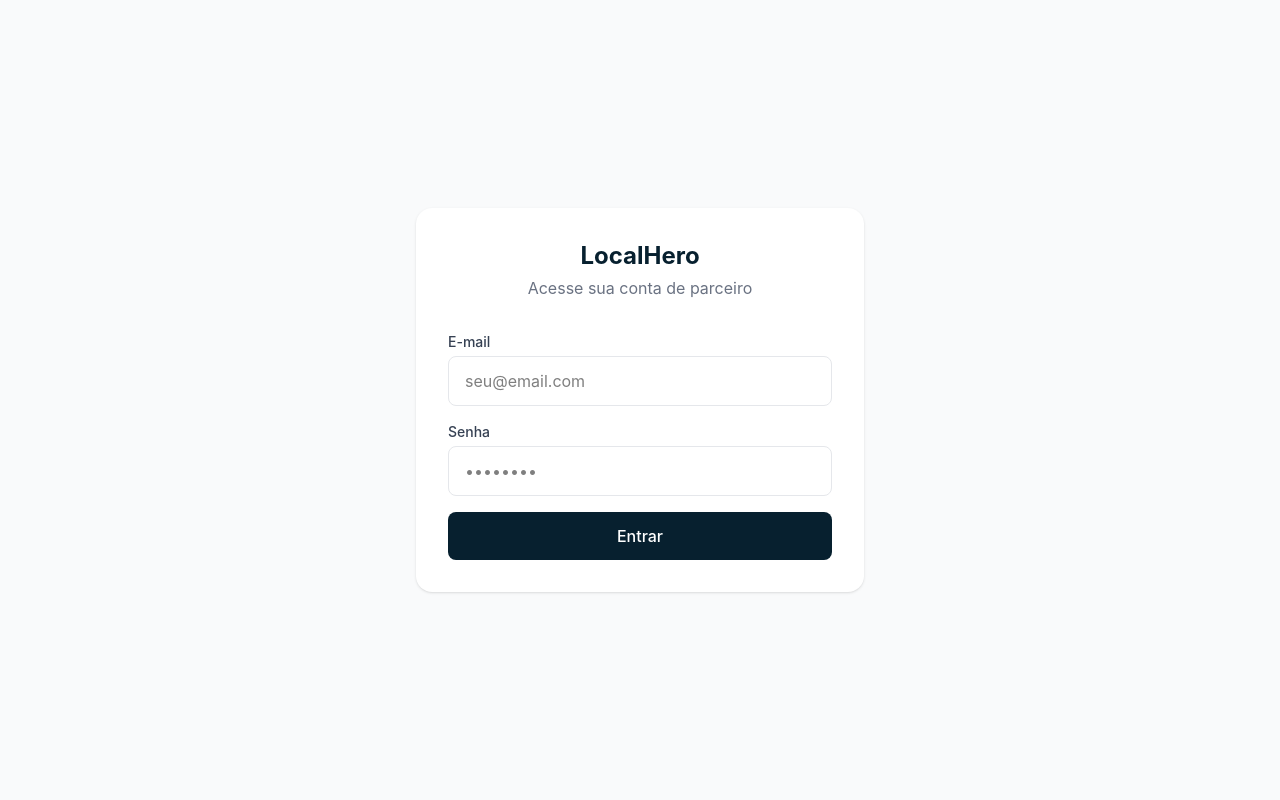
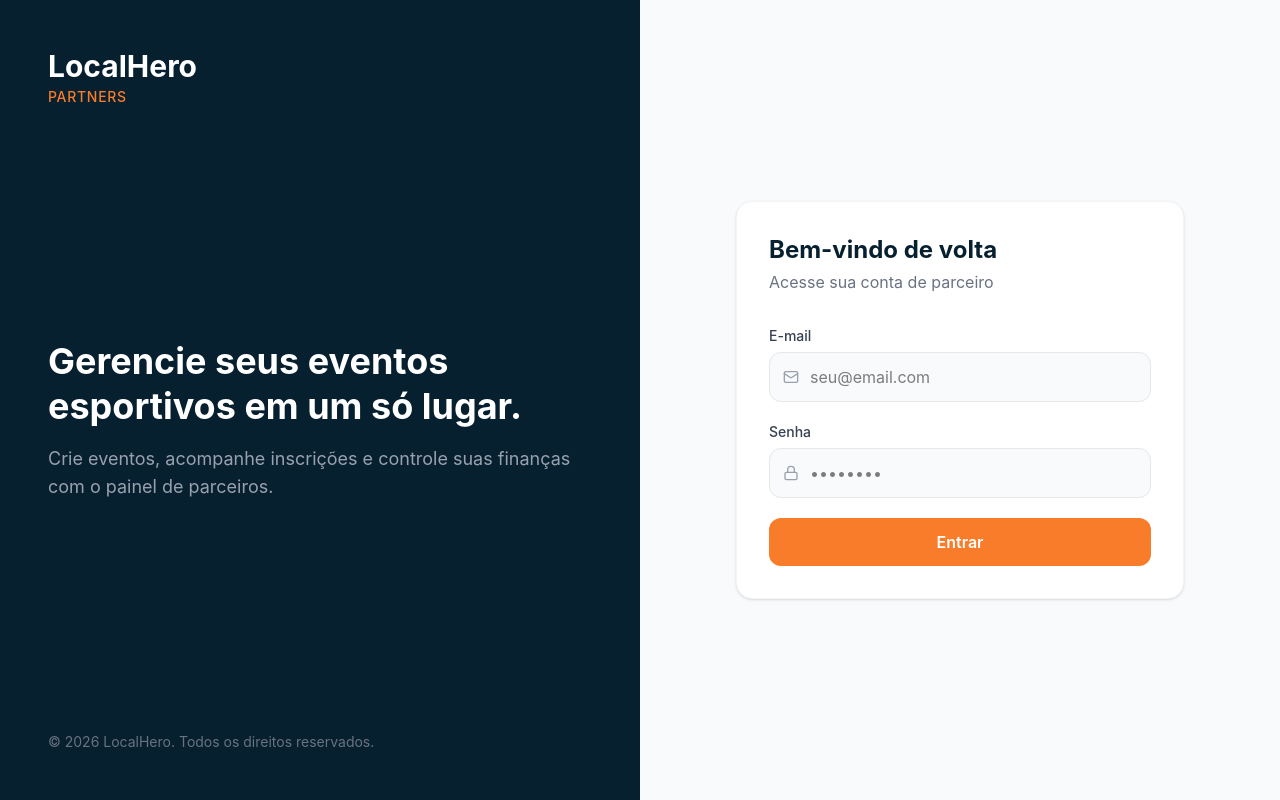
Before and after one commit to NathanAllmeida/localhero-partners, a React (Vite) app: page /login in a window 1280 px wide. Built offline with nearby package versions, Linux system fonts and the light colour scheme.

Commit message:
refatorar página de login com melhorias na interface e tratamento de erros

```diff
--- a/src/lib/api.ts
+++ b/src/lib/api.ts
@@ -96,7 +96,11 @@ export async function api<T = unknown>(
   const json = await res.json()
 
   if (!res.ok) {
-    throw new ApiError(json.message || 'Erro desconhecido', res.status, json)
+    const errorMessage =
+      json.message ||
+      (json.messages && (json.messages.error || Object.values(json.messages)[0])) ||
+      'Erro desconhecido'
+    throw new ApiError(errorMessage, res.status, json)
   }
 
   return json
--- a/src/pages/Login.tsx
+++ b/src/pages/Login.tsx
@@ -2,6 +2,7 @@ import { useState, type FormEvent } from 'react'
 import { Navigate } from 'react-router-dom'
 import { useAuth } from '@/contexts/AuthContext'
 import { ApiError } from '@/lib/api'
+import { AlertCircle, Loader2, Mail, Lock } from 'lucide-react'
 
 export function LoginPage() {
   const { user, login } = useAuth()
@@ -31,57 +32,99 @@ export function LoginPage() {
   }
 
   return (
-    <div className="min-h-screen flex items-center justify-center bg-gray-50">
-      <div className="w-full max-w-md p-8 bg-white rounded-2xl shadow-sm">
-        <div className="text-center mb-8">
-          <h1 className="text-2xl font-bold text-[#07202f]">LocalHero</h1>
+    <div className="min-h-screen flex">
+      {/* Left panel - branding */}
+      <div className="hidden lg:flex lg:w-1/2 bg-[#07202f] flex-col justify-between p-12">
+        <div>
+          <h1 className="text-3xl font-bold text-white">LocalHero</h1>
+          <span className="text-[#f87c29] text-sm font-medium tracking-wider uppercase">Partners</span>
+        </div>
+        <div>
+          <h2 className="text-4xl font-bold text-white leading-tight mb-4">
+            Gerencie seus eventos esportivos em um só lugar.
+          </h2>
+          <p className="text-gray-400 text-lg">
+            Crie eventos, acompanhe inscrições e controle suas finanças com o painel de parceiros.
+          </p>
+        </div>
+        <p className="text-gray-500 text-sm">&copy; {new Date().getFullYear()} LocalHero. Todos os direitos reservados.</p>
+      </div>
+
+      {/* Right panel - form */}
+      <div className="flex-1 flex items-center justify-center bg-gray-50 p-6">
+        <div className="w-full max-w-md">
+          {/* Mobile logo */}
+          <div className="lg:hidden text-center mb-10">
+            <h1 className="text-3xl font-bold text-[#07202f]">LocalHero</h1>
+            <span className="text-[#f87c29] text-sm font-medium tracking-wider uppercase">Partners</span>
+          </div>
+
+          <div className="bg-white rounded-2xl shadow-sm border border-gray-100 p-8">
+            <div className="mb-8">
+              <h2 className="text-2xl font-bold text-[#07202f]">Bem-vindo de volta</h2>
               <p className="text-gray-500 mt-1">Acesse sua conta de parceiro</p>
             </div>
 
-        <form onSubmit={handleSubmit} className="space-y-4">
+            <form onSubmit={handleSubmit} className="space-y-5">
               {error && (
-            <div className="p-3 bg-red-50 text-red-600 text-sm rounded-lg">
-              {error}
+                <div className="flex items-center gap-2 p-3 bg-red-50 border border-red-100 text-red-600 text-sm rounded-xl">
+                  <AlertCircle className="w-4 h-4 shrink-0" />
+                  <span>{error}</span>
                 </div>
               )}
 
               <div>
-            <label className="block text-sm font-medium text-gray-700 mb-1">
+                <label className="block text-sm font-medium text-gray-700 mb-1.5">
                   E-mail
                 </label>
+                <div className="relative">
+                  <Mail className="absolute left-3.5 top-1/2 -translate-y-1/2 w-4 h-4 text-gray-400" />
                   <input
                     type="email"
                     value={email}
                     onChange={(e) => setEmail(e.target.value)}
                     required
-              className="w-full px-4 py-3 border border-gray-200 rounded-lg focus:outline-none focus:ring-2 focus:ring-[#07202f] focus:border-transparent"
+                    className="w-full pl-10 pr-4 py-3 border border-gray-200 rounded-xl bg-gray-50 focus:bg-white focus:outline-none focus:ring-2 focus:ring-[#1688cd] focus:border-transparent transition-all"
                     placeholder="seu@email.com"
                   />
                 </div>
+              </div>
 
               <div>
-            <label className="block text-sm font-medium text-gray-700 mb-1">
+                <label className="block text-sm font-medium text-gray-700 mb-1.5">
                   Senha
                 </label>
+                <div className="relative">
+                  <Lock className="absolute left-3.5 top-1/2 -translate-y-1/2 w-4 h-4 text-gray-400" />
                   <input
                     type="password"
                     value={password}
                     onChange={(e) => setPassword(e.target.value)}
                     required
-              className="w-full px-4 py-3 border border-gray-200 rounded-lg focus:outline-none focus:ring-2 focus:ring-[#07202f] focus:border-transparent"
+                    className="w-full pl-10 pr-4 py-3 border border-gray-200 rounded-xl bg-gray-50 focus:bg-white focus:outline-none focus:ring-2 focus:ring-[#1688cd] focus:border-transparent transition-all"
                     placeholder="••••••••"
                   />
+                </div>
               </div>
 
               <button
                 type="submit"
                 disabled={loading}
-            className="w-full py-3 bg-[#07202f] text-white rounded-lg font-medium hover:bg-[#0a2d40] transition-colors disabled:opacity-50 cursor-pointer"
+                className="w-full py-3 bg-[#f87c29] text-white rounded-xl font-semibold hover:bg-[#e06b1f] transition-colors disabled:opacity-50 cursor-pointer flex items-center justify-center gap-2"
               >
-            {loading ? 'Entrando...' : 'Entrar'}
+                {loading ? (
+                  <>
+                    <Loader2 className="w-4 h-4 animate-spin" />
+                    Entrando...
+                  </>
+                ) : (
+                  'Entrar'
+                )}
               </button>
             </form>
           </div>
         </div>
+      </div>
+    </div>
   )
 }
```
Lines whose indentation alone changed are shown as unchanged.
